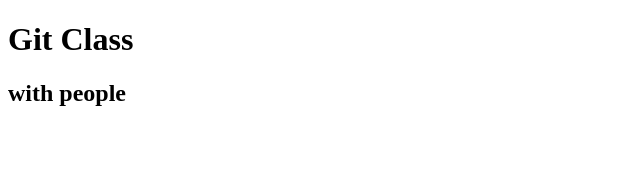
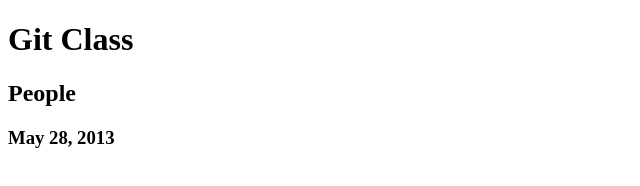
Before and after one commit to vtoolme/gitam, a plain HTML site: page index.html in a window 1280 px wide. Shown: the whole page, without its empty margins (0-640 px from the left). Drawn offline with Linux system fonts and the light colour scheme.

Commit message:
adding date

```diff
--- a/index.html
+++ b/index.html
@@ -6,7 +6,8 @@
 
 	<body>
 		<h1>Git Class</h1>
-		<h2>with people</h2>
+		<h2>People</h2>
+		<h3>May 28, 2013</h3>
 	</body>
 
 </html>
```
